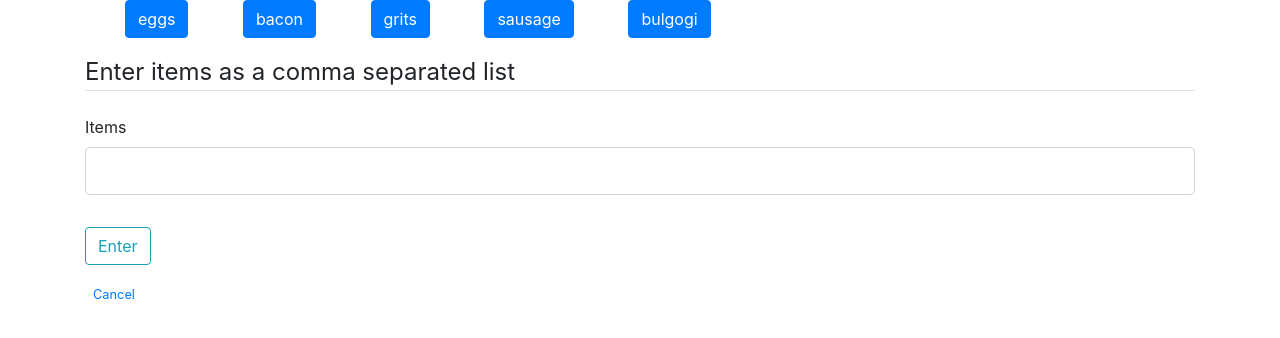
After one commit to sanya-17/Roulette, a Flask app: page /list/1 in a window 1280 px wide. The commit adds this page. Shown: the top 338 px of the page. Run offline with Flask 2, Linux system fonts and the light colour scheme; a user stored in the database is signed in; data comes from the database, SQL or seed files in the repository; both versions use the stored data as it was after the commit; some libraries are stand-ins or nearby versions.

Commit message:
started implementing list view

```diff
--- a/roulette/__init__.py
+++ b/roulette/__init__.py
@@ -1,3 +1,4 @@
+
 from flask import Flask
 from flask_sqlalchemy import SQLAlchemy
 from flask_bcrypt import Bcrypt
@@ -7,8 +8,11 @@ from flask_login import LoginManager
 app = Flask(__name__)
 app.config['SECRET_KEY'] = '4197c06cb65a641d37a7c1c096782b3c'
 # initialize database
+app.config['SQLALCHEMY_TRACK_MODIFICATIONS'] = False
 app.config['SQLALCHEMY_DATABASE_URI'] = 'sqlite:///site.db'
 db = SQLAlchemy(app)
 bcrypt = Bcrypt(app)
 login_manager = LoginManager(app)
+login_manager.login_view = 'login'
+login_manager.login_message_category = 'info'
 from roulette import routes
--- a/roulette/forms.py
+++ b/roulette/forms.py
@@ -1,7 +1,8 @@
 from flask_wtf import FlaskForm
 from wtforms import StringField, PasswordField, SubmitField, BooleanField
 from wtforms.validators import DataRequired, Length, Email, EqualTo, ValidationError
-from roulette.models import User
+from roulette.models import User, List, Item
+from flask_login import current_user
 
 
 class RegistrationForm(FlaskForm):
@@ -33,3 +34,21 @@ class LoginForm(FlaskForm):
     password = PasswordField('Password', validators=[DataRequired()])
     remember = BooleanField('Remember Me')
     submit = SubmitField('Log in')
+
+
+class ListForm(FlaskForm):
+    name = StringField('Name', validators=[DataRequired()])
+    submit = SubmitField('Save')
+    # TODO: consider case sensitivity
+
+    def validate_name(self, name):
+        name = List.query.filter_by(
+            user_id=current_user.id, title=name.data).first()
+        if name:
+            raise ValidationError('A list with this name already exists')
+
+
+class ItemForm(FlaskForm):
+    item_list = StringField(
+        'Items', validators=[DataRequired()])
+    submit = SubmitField('Enter')
--- a/roulette/models.py
+++ b/roulette/models.py
@@ -17,6 +17,8 @@ class User(db.Model, UserMixin):
     def __repr__(self):
         return f"User('{self.username}', '{self.email}')"
 
+# TODO: Make necessary columns unique
+
 
 class List(db.Model):
     id = db.Column(db.Integer, primary_key=True)
@@ -25,7 +27,7 @@ class List(db.Model):
     items = db.relationship('Item', backref='list', lazy=True)
 
     def __repr__(self):
-        return f"User('{self.title}', '{str(self.user_id)}')"
+        return f"List('{self.title}', '{str(self.user_id)}')"
 
 
 class Item(db.Model):
@@ -34,4 +36,4 @@ class Item(db.Model):
     list_id = db.Column(db.Integer, db.ForeignKey('list.id'), nullable=False)
 
     def __repr__(self):
-        return f"User('{self.title}', '{str(self.list_id)}')"
+        return f"Item('{self.title}', '{str(self.list_id)}')"
--- a/roulette/routes.py
+++ b/roulette/routes.py
@@ -1,10 +1,11 @@
-from flask import url_for, redirect, render_template, flash
+from flask import url_for, redirect, render_template, flash, request
 from roulette import app, db, bcrypt
-from roulette.forms import RegistrationForm, LoginForm
+from roulette.forms import RegistrationForm, LoginForm, ListForm, ItemForm
 from roulette.models import User, List, Item
 from flask_login import login_user, current_user, login_required, logout_user
 
 
+# landing page and account registration
 @app.route("/", methods=['POST', 'GET'])
 def register():
     if current_user.is_authenticated:
@@ -33,24 +34,78 @@ def login():
     # returns true if PUT/POST request and all of the validators pass
     if form.validate_on_submit():
         user = User.query.filter_by(email=form.email.data).first()
+        # validate password
         if user and bcrypt.check_password_hash(user.password, form.password.data):
             login_user(user, remember=form.remember.data)
-            return redirect(url_for('home'))
+            next_page = request.args.get('next')
+            return redirect(next_page) if next_page else redirect(url_for('home'))
+        # redirect to login page if password fails
         else:
             flash('Login unsuccessful. Please check username and password', 'danger')
     return render_template('login.html', form=form)
 
+# user home page
+
 
 @app.route("/home")
 def home():
-    return render_template('user_home.html')
+    lists = current_user.lists
+    return render_template('user_home.html', lists=lists)
 
 
 @app.route("/logout")
 def logout():
     logout_user()
     return redirect(url_for('register'))
-# TODO: implement logout route
-# TODO: watch everything  30:00 in the corey schaffer video
-# TODO: implement route for interacting with a list
-# TODO: implement route for edititng an account
+
+# account page, users can reset password and change username
+
+
+@app.route("/account")
+@login_required
+def account():
+    return render_template('account.html')
+
+# route for creating a new list
+
+
+@app.route("/list/new", methods=['POST', 'GET'])
+@login_required
+def new_list():
+    form = ListForm()
+    if form.validate_on_submit():
+        current_list = List(title=form.name.data, user_id=current_user.id)
+        db.session.add(current_list)
+        db.session.commit()
+        flash('List created', 'success')
+        return redirect(url_for('home'))
+    return render_template('create_list.html', form=form)
+
+
+@app.route("/list/<int:list_id>", methods=['POST', 'GET'])
+@login_required
+def list(list_id):
+    form = ItemForm()
+    current_list = List.query.filter_by(
+        user_id=current_user.id,  id=list_id).first_or_404()
+    if form.validate_on_submit():
+        print('Validated')
+        item_list = form.item_list.data.split(',')
+        print(item_list)
+        for item in item_list:
+            test = Item.query.filter_by(
+                title=item.strip(), list_id=current_list.id).first()
+            if not test:
+                print('adding to database')
+                item_db = Item(title=item.strip(), list_id=current_list.id)
+                db.session.add(item_db)
+                db.session.commit()
+        for item in current_list.items:
+            print(item.title)
+    # get items, add to database
+    # render list.html template
+    return render_template('list.html', list=current_list, form=form)
+
+    # TODO: add a popupwindow for deleteing an item from the list
+    # TODO: add button for deleting the list
+    # TODO: implement route for edititng an account
--- /dev/null
+++ b/roulette/static/list_styles.css
@@ -0,0 +1,4 @@
+ul#items li {
+    display:inline;
+    margin-right: 50px;
+  }
--- a/roulette/templates/base.html
+++ b/roulette/templates/base.html
@@ -14,6 +14,15 @@
 <body>
 
     <div class="container">
+        {% with messages = get_flashed_messages(with_categories=true) %}
+            {% if messages%}
+                {% for category, message in messages %}
+                    <div class="alert alert-{{category}}">
+                    {{message}}
+                    </div>"
+                {% endfor %}
+            {% endif %}
+        {% endwith %}
         {% block body %} {% endblock %}
     </div>
     <script src="https://code.jquery.com/jquery-3.5.1.slim.min.js"
--- /dev/null
+++ b/roulette/templates/list.html
@@ -0,0 +1,45 @@
+{% extends 'base.html' %}
+
+{% block head %}
+<title> View List </title>
+<link rel="stylesheet" href="{{ url_for('static', filename='list_styles.css') }}">
+{% endblock %}
+
+{% block body %}
+
+<div>
+    <ul id='items'>
+        {% for item in list.items %}
+        <li><button type="button" class="btn btn-primary">{{item.title}}</button></li>
+        {% endfor %}
+    </ul>
+</div>
+<div class="content-section">
+    <form method="POST" action="">
+        {{form.hidden_tag()}}
+        <fieldset class="form-group">
+            <legend class="border-bottom mb-4">Enter items as a comma separated list</legend>
+            <!--TODO: print errors with form, i.e. invalid username etc -->
+            <div class="form-group">
+                {{form.item_list.label(class="form-control-label")}}
+                {% if form.item_list.errors %}
+                {{ form.item_list(class="form-control form-control-lg is-invalid")}}
+                <div class="invalid-feedback">
+                    {% for error in form.item_list.errors %}
+                    <span>{{error}}</span>
+                    {% endfor %}
+                </div>
+                {% else %}
+                {{form.item_list(class="form-control form-control-lg")}}
+                {% endif %}
+            </div>
+        </fieldset>
+        <div class="form-group">
+            {{form.submit(class="btn btn-outline-info")}}
+        </div>
+        <small class="text-muted ml-2">
+            <a href="{{url_for('home')}}">Cancel</a>
+        </small>
+    </form>
+</div>
+{% endblock %}
```
Also changed, not shown: roulette/templates/account.html (added, +9 -0 lines), roulette/templates/create_list.html (added, +36 -0 lines), roulette/templates/login.html (+20 -3 lines), roulette/templates/register.html (+40 -4 lines), roulette/templates/user_home.html (+9 -7 lines), roulette/site.db.
